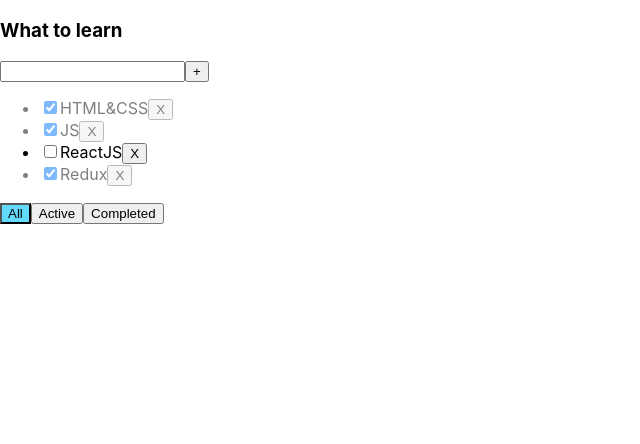
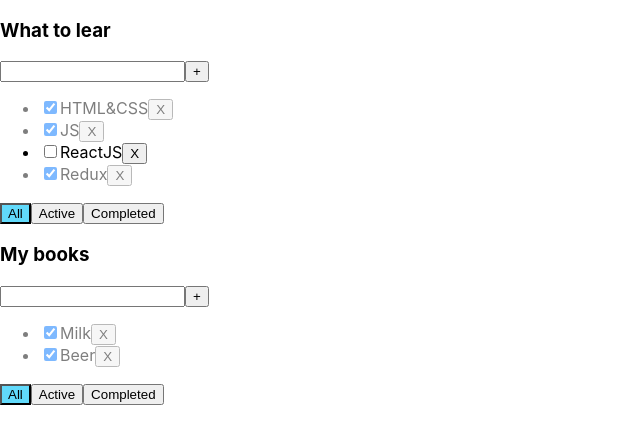
Before and after one commit to Alex666000/TODO2023, a React (Create React App) app: page / in a window 1280 px wide. Shown: the top 444 px of the page, without its empty margins (0-640 px from the left). Built offline with nearby package versions, Linux system fonts and the light colour scheme.

Commit message:
5 - ready trainings

```diff
--- a/src/App.tsx
+++ b/src/App.tsx
@@ -5,56 +5,86 @@
 
 export type FilterValueType = "all" | "completed" | "active"
 
+export type TodolistType = {
+    id: string
+    title: string
+    filter: FilterValueType
+}
+
 function App() {
-    const [tasks, setTasks] = useState<TaskType[]>([
-        {id: v1(), title: "HTML&CSS", isDone: true}, // task
-        {id: v1(), title: "JS", isDone: true},   // task
-        {id: v1(), title: "ReactJS", isDone: false},   // task
-        {id: v1(), title: "Redux", isDone: true}   // task
-    ])
-    // console.log(tasks)
-
-    const [filter, setFilter] = useState<FilterValueType>("all")
-
-    let tasksForTodolist = tasks
-
-    if (filter === "completed") tasksForTodolist = tasks.filter(t => t.isDone)
-
-    if (filter === "completed") tasksForTodolist = tasks.filter(t => !t.isDone)
-
-
-    function changeFilter(filterValue: FilterValueType) {
-        setFilter(filterValue)
+    function changeTodolistFilter(filterValue: FilterValueType, todolistId: string) {
+        const finedTodolist =  todolists.find(tl => tl.id === todolistId)
+        if (finedTodolist) {
+            finedTodolist.filter = filterValue
+            setTodolists([...todolists])
+        }
     }
 
-    function removeTask(id: string) {
-        const filtredTasks = tasks.filter(t => t.id !== id)
-        setTasks(filtredTasks)
+    function removeTask(taskId: string, todolistId: string) {
+        const todolistTasks = tasks[todolistId]
+        const filteredTasks = todolistTasks.filter(t => t.id !== taskId)
+        setTasks({...tasks})
+
     }
 
-    function addTask(title: string) {
+    function addTask(title: string, todolistId: string) {
         const newTask = {id: v1(), title: title, isDone: false}
-        const newTasks = [newTask, ...tasks]
-        setTasks(newTasks)
+
+        const todolistTasks = tasks[todolistId]
+        tasks[todolistId] = [newTask, ...todolistTasks]
+        setTasks({...tasks})
     }
 
-    function changeTaskStatus(taskId: string, isDone: boolean) {
-        const task = tasks.find(t => t.id === taskId)
-        if (task) task.isDone = isDone
-        setTasks([...tasks])
+    function changeTaskStatus(taskId: string, isDone: boolean, todolistId: string) {
+        const todolistTasks = tasks[todolistId]
+        const task =  todolistTasks.find(t => t.id === taskId)
+        if (task) {
+            task.isDone = isDone
+           setTasks({...tasks})
+        }
+
     }
 
+    const todolistId1 = v1()
+    const todolistId2 = v1()
+
+    const [todolists, setTodolists] = useState<TodolistType[]>([
+        {id: todolistId1, title: "What to lear", filter: "all"}, // todo
+        {id: todolistId2, title: "My books", filter: "all"},  // todo
+    ])
+
+    const [tasks, setTasks] = useState({
+        [todolistId1]: [
+            {id: v1(), title: "HTML&CSS", isDone: true}, // task
+            {id: v1(), title: "JS", isDone: true},   // task
+            {id: v1(), title: "ReactJS", isDone: false},   // task
+            {id: v1(), title: "Redux", isDone: true}   // task
+        ],
+        [todolistId2]: [
+            {id: v1(), title: "Milk", isDone: true}, // task
+            {id: v1(), title: "Beer", isDone: true},   // task
+
+        ]
+    })
 
     return (
         <div className="App">
-            <Todolist
-                changeTaskStatus={changeTaskStatus}
-                addTask={addTask}
-                changeFilter={changeFilter}
-                removeTask={removeTask}
-                title="What to learn"
-                filter={filter}
-                tasks={tasksForTodolist}/>
+            {todolists.map((tl) => {
+                let tasksForTodolist = tasks[tl.id]
+
+                if (tl.filter === "completed") tasksForTodolist = tasksForTodolist.filter(t => t.isDone)
+                if (tl.filter === "completed") tasksForTodolist = tasksForTodolist.filter(t => !t.isDone)
+
+                return <Todolist
+                    changeTaskStatus={changeTaskStatus}
+                    addTask={addTask}
+                    changeTodolistFilter={changeTodolistFilter}
+                    removeTask={removeTask}
+                    title={tl.title}
+                    filter={tl.filter}
+                    todolistId={tl.id}
+                    tasks={tasksForTodolist}/>
+            })}
         </div>
     );
 }
--- a/src/Todolist/Todolist.tsx
+++ b/src/Todolist/Todolist.tsx
@@ -13,10 +13,11 @@
     title: string
     tasks: Array<TaskType>
     filter: FilterValueType
-    removeTask: (id: string) => void
-    changeFilter: (value: FilterValueType) => void
-    addTask: (newTaskTitle: string) => void
-    changeTaskStatus: (taskId: string, isDone: boolean) => void
+    todolistId: string
+    removeTask: (taskId: string, todolistId: string) => void
+    changeTodolistFilter: (filterValue: FilterValueType, todolistId: string) => void
+    addTask: (newTaskTitle: string, todolistId: string) => void
+    changeTaskStatus: (taskId: string, isDone: boolean, todolistId: string) => void
 }
 
 export function Todolist(props: PropsType) {
@@ -29,26 +30,26 @@
     const onNewTitleKeyDownHandler = (e: KeyboardEvent<HTMLInputElement>) => {
         setError(null)
         if (e.ctrlKey && e.keyCode === 13) {
-            props.addTask(newTaskTitle)
+            props.addTask(newTaskTitle,props.todolistId)
             setNewTaskTitle("")
         }
     }
     const addTask = () => {
         // если то что ввели в поле пустая строка или ничего не ввели - trim() обрежет пробелы
         if (newTaskTitle.trim() !== "") {
-            props.addTask(newTaskTitle.trim())
+            props.addTask(newTaskTitle.trim(),props.todolistId)
             setNewTaskTitle("")
         }
-        setError('Поле обязательно')
+        setError("Поле обязательно")
     }
     const onAllClickHandler = () => {
-            props.changeFilter("all")
+        props.changeTodolistFilter("all", props.todolistId)
     }
     const onActiveClickHandler = () => {
-            props.changeFilter("active")
+        props.changeTodolistFilter("active", props.todolistId)
     }
     const onCompletedClickHandler = () => {
-            props.changeFilter("completed")
+        props.changeTodolistFilter("completed", props.todolistId)
     }
 
 
@@ -56,26 +57,26 @@
         <h3>{props.title}</h3>
         <div>
             <input
-                    className={ error ? 'error' : ''}
+                className={error ? "error" : ""}
                 value={newTaskTitle}
                 onKeyDown={onNewTitleKeyDownHandler}
                 onChange={onNewTitleChangeHandler}
             />
             <button onClick={addTask}>+</button>
-                {error && <div className={'error-message'}>{error}</div>}
+            {error && <div className={"error-message"}>{error}</div>}
         </div>
         <ul>
 
             {props.tasks.map(t => {
                     const onRemoveTask = () => {
-                            props.removeTask(t.id)
+                        props.removeTask(t.id,props.todolistId)
                     }
 
                     const onChangeHandler = (e: ChangeEvent<HTMLInputElement>) => {
-                            props.changeTaskStatus(t.id, e.currentTarget.checked)
+                        props.changeTaskStatus(t.id, e.currentTarget.checked,props.todolistId)
                     }
 
-                        return <li className={t.isDone ? 'is-done' : ''} key={t.id}>
+                    return <li className={t.isDone ? "is-done" : ""} key={t.id}>
                         <input
                             type="checkbox"
                             checked={t.isDone}
@@ -93,10 +94,12 @@
             <button className={props.filter === "all" ? "active-filter" : ""}
                     onClick={onAllClickHandler}>All
             </button>
-                <button className={ props.filter === 'active' ? 'active-filter' : ''}
-                        onClick={onActiveClickHandler}>Active</button>
-                <button className={ props.filter === 'completed' ? 'active-filter' : ''}
-                        onClick={onCompletedClickHandler}>Completed</button>
+            <button className={props.filter === "active" ? "active-filter" : ""}
+                    onClick={onActiveClickHandler}>Active
+            </button>
+            <button className={props.filter === "completed" ? "active-filter" : ""}
+                    onClick={onCompletedClickHandler}>Completed
+            </button>
         </div>
     </div>
 }
```
Lines whose indentation alone changed are shown as unchanged.
